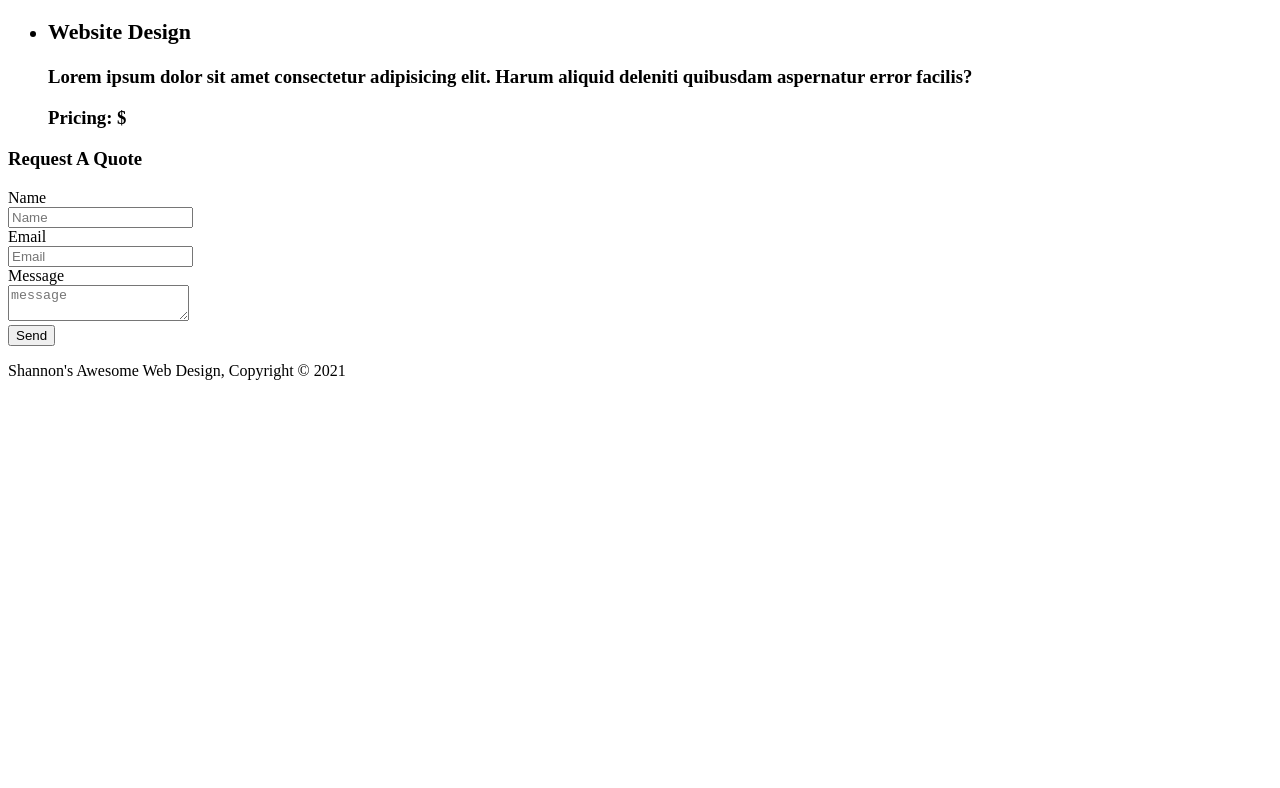
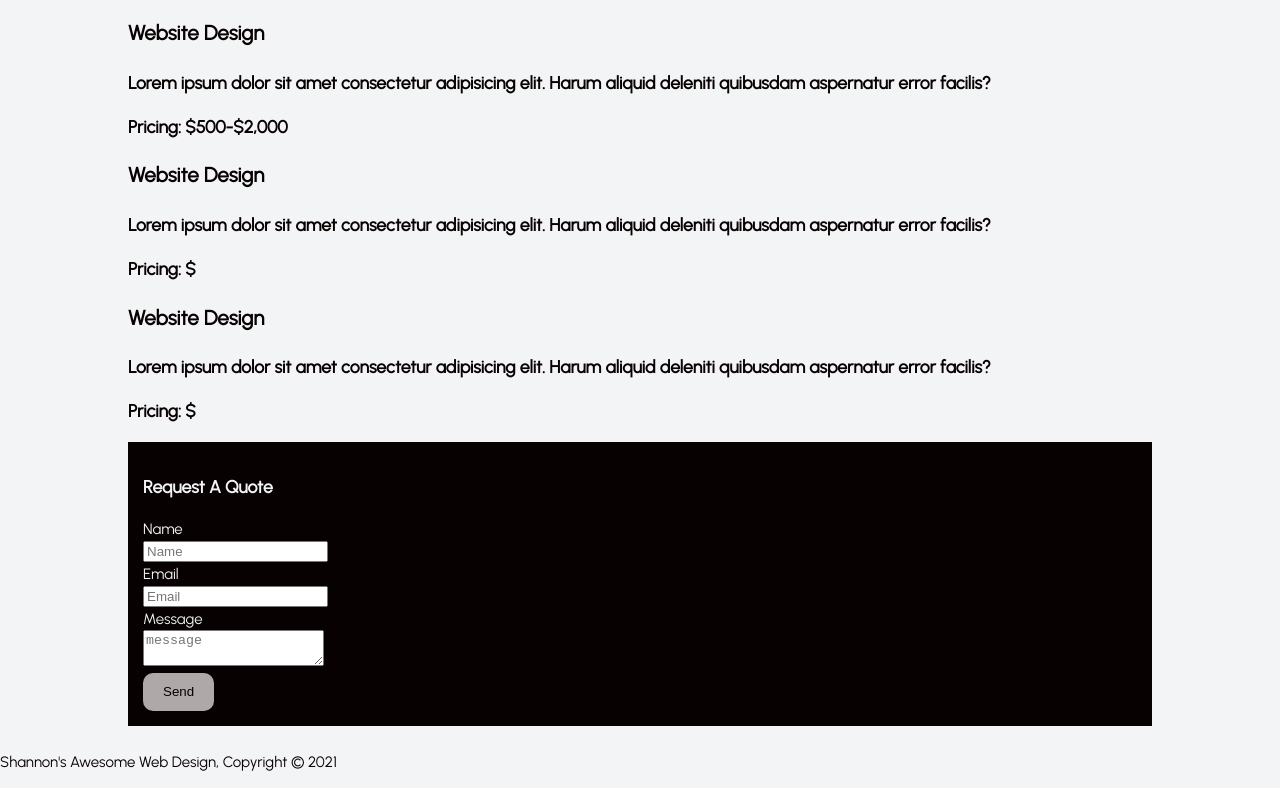
Before and after one commit to shannonehiccups/FullWebPage, a plain HTML site: page index.html in a window 1280 px wide. Shown: the part 1172-1960 px from the top of the page. Before the commit the page ends 1568 px from the top, so only its background shows below. Drawn offline with Linux system fonts and the light colour scheme.

Commit message:
updated typos in HTML, added begining styling to CSS file

```diff
--- a/index.html
+++ b/index.html
@@ -27,7 +27,7 @@
     </header>
     <section id="showcase">
         <div class="container">
-            <h1>Quality Wed Design at Reasonable Prices</h1>
+            <h1>Quality Web Design at Reasonable Prices</h1>
             <p>Lorem ipsum dolor sit amet consectetur adipisicing elit. Consectetur hic reiciendis cum, totam exercitationem asperiores quos veniam modi veritatis, quas odit temporibus adipisci repudiandae voluptates accusantium consequatur, eum quia minus. Veniam, ad consectetur! Libero aperiam suscipit expedita ut! Nesciunt fugiat dicta doloribus. Inventore velit dolor temporibus id necessitatibus, quo voluptatum.</p>
         </div>
     </section>
--- a/style.css
+++ b/style.css
@@ -0,0 +1,49 @@
+@import url('https://fonts.googleapis.com/css2?family=Playfair+Display:wght@400;500;600;700&family=Urbanist:wght@100;400&display=swap');
+/* placeholders for the fams */
+/* font-family: 'Playfair Display', serif; */
+body {
+    font-family: 'Urbanist', sans-serif;
+    font-size: 15px;
+    color: rgb(7,1,2);
+    line-height: 1.5;
+    padding: 0;
+    margin: 0;
+    background-color: rgb(243,244,246);
+}
+
+.container {
+    width: 80%;
+    margin: auto;
+    overflow: hidden;
+    /* The overflow property determines what to do if the content overflows and elements box. Setting overflow to hidden wil hide/clip the overflowing content.*/
+}
+
+ul {
+margin: 0;
+padding: 0;
+/* removes the bullet points from the list items */
+}
+
+.btn-1 {
+    height: 38px;
+    background-color: rgb(175, 168, 168);
+    border:0;
+    padding-left: 20px;
+    padding-right: 20px;
+    border-radius: 10px;
+}
+
+.light, .dark {
+    padding: 15px;
+    margin-top: 10px;
+    margin-bottom: 10px;
+}
+
+.light {
+    background-color: rgb(175, 168, 168);
+}
+
+.dark {
+    background-color: rgb(7,1,2);
+    color: rgb(243,244,246)
+}
```
